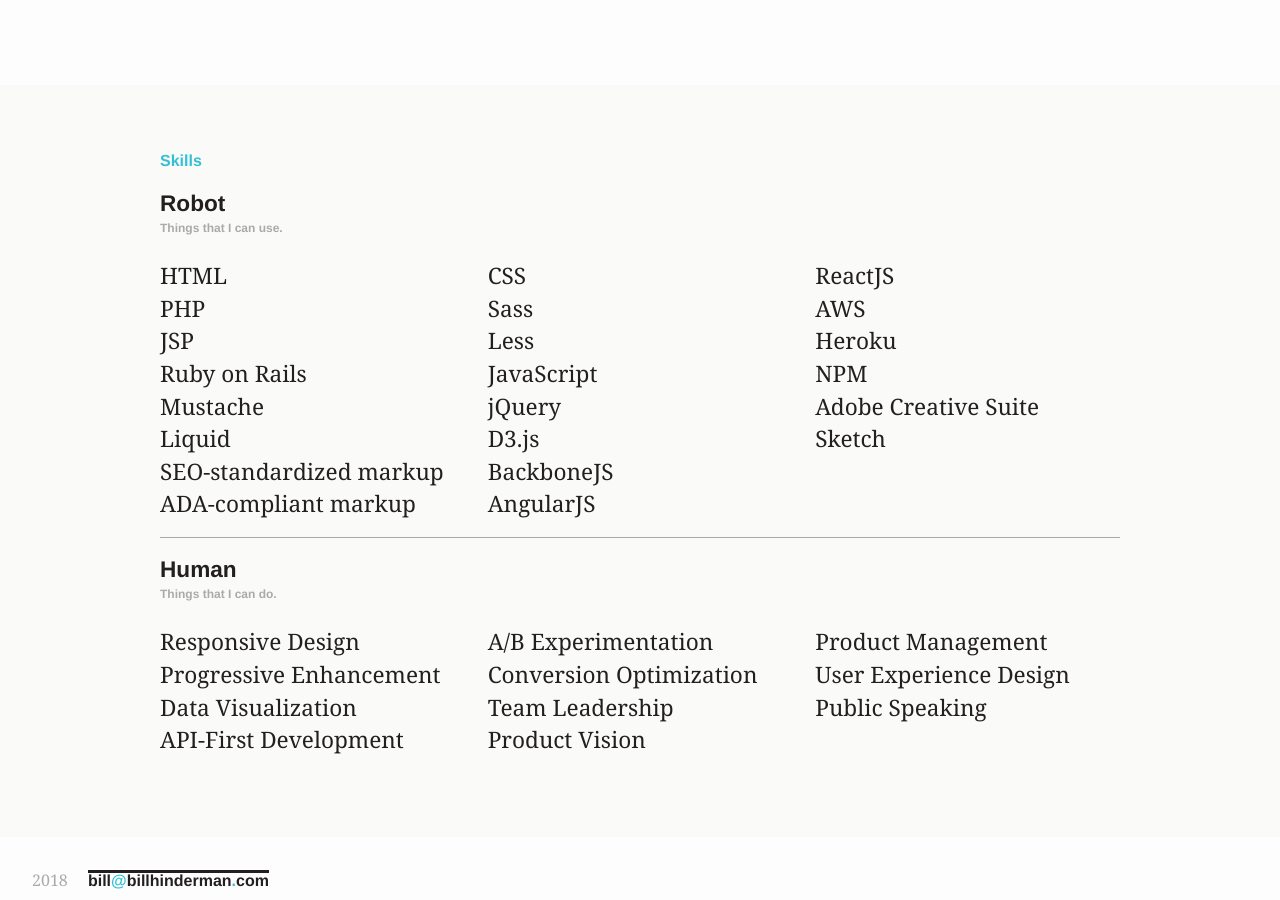
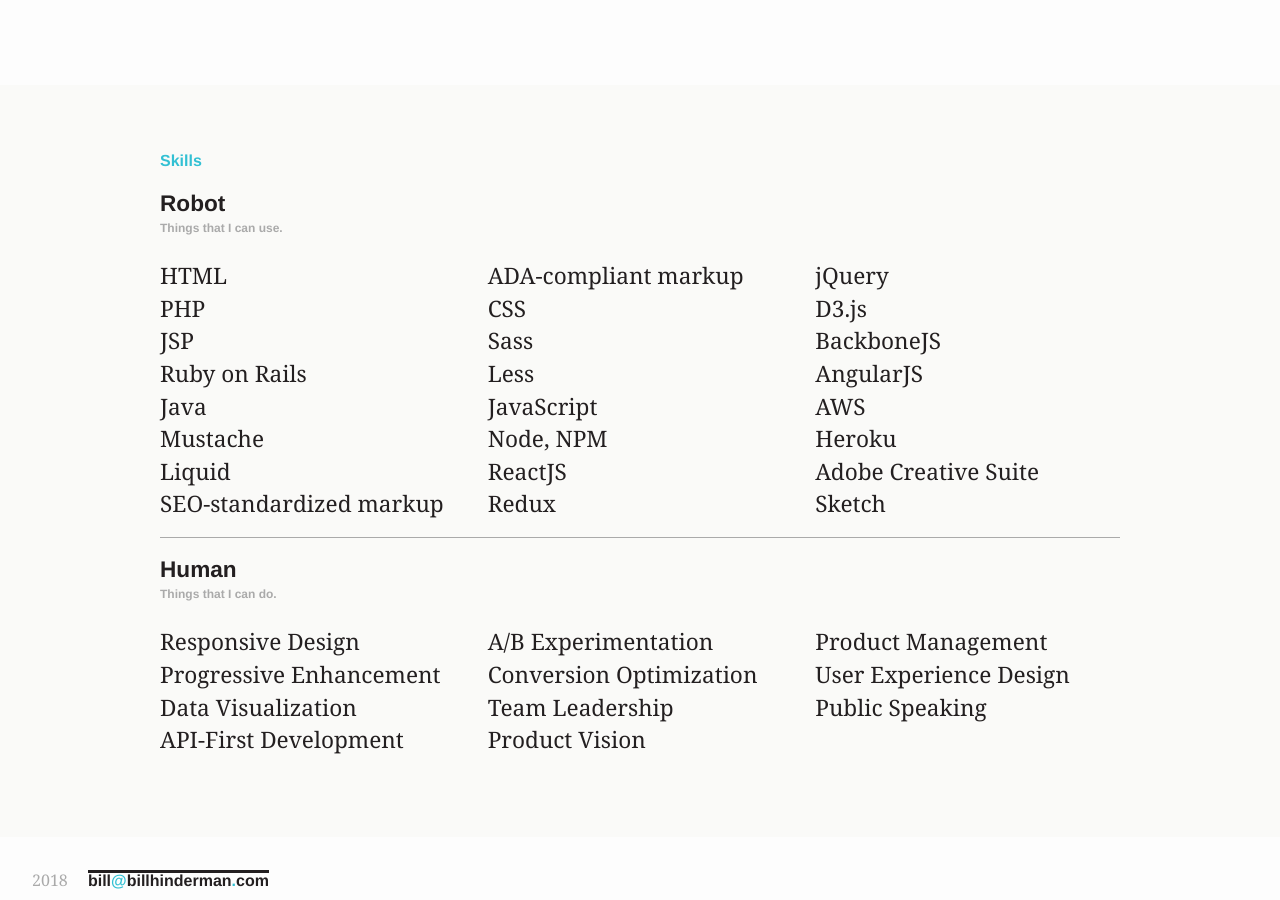
Before and after one commit to billHinderman/resume, a Jekyll site: the page built from index.html, in a window 1280 px wide and 900 px high, scrolled down 11937 px. Built offline with Jekyll 4.4.1, drawn with Linux system fonts in a browser that asks for light colours.

Commit message:
Adding skills

```diff
--- a/_includes/section-skill.html
+++ b/_includes/section-skill.html
@@ -10,6 +10,7 @@
           <li>PHP</li>
           <li>JSP</li>
           <li>Ruby on Rails</li>
+          <li>Java</li>
           <li>Mustache</li>
           <li>Liquid</li>
           <li>SEO-standardized markup</li>
@@ -20,16 +21,16 @@
           <li>Less</li>
 
           <li>JavaScript</li>
+          <li>Node, NPM</li>
+          <li>ReactJS</li>
+          <li>Redux</li>
           <li>jQuery</li>
           <li>D3.js</li>
           <li>BackboneJS</li>
           <li>AngularJS</li>
-          <li>ReactJS</li>
 
           <li>AWS</li>
           <li>Heroku</li>
-
-          <li>NPM</li>
 
           <li>Adobe Creative Suite</li>
           <li>Sketch</li>
```
